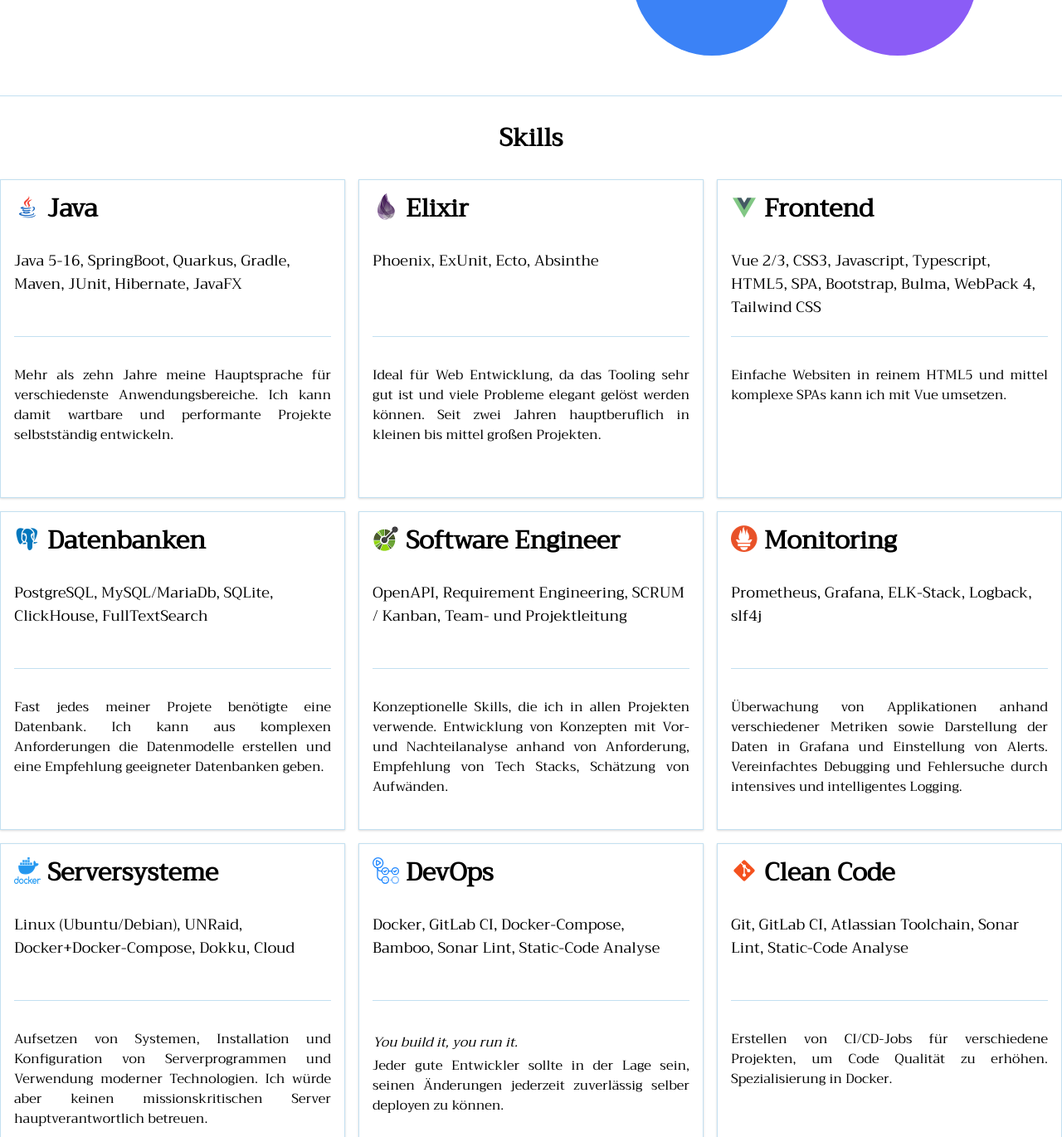
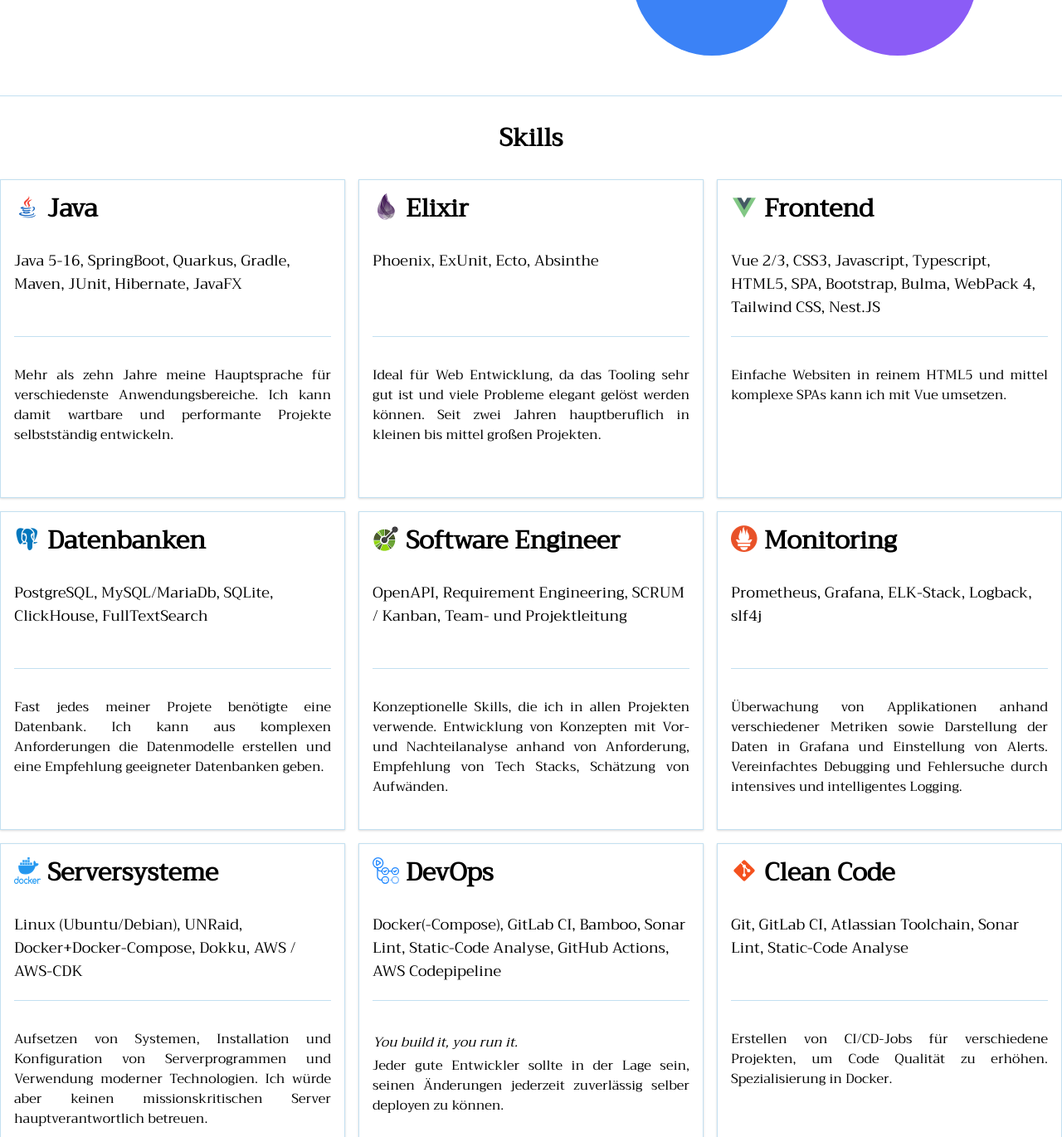
Before and after one commit to Meldanor/PersonalWebpage, a Nuxt app: page / in a window 1280 px wide. Shown: the part 1493-2863 px from the top of the page at 83% size. Built offline with nearby package versions, Linux system fonts and the light colour scheme.

Commit message:
Update skills

```diff
--- a/components/SkillList.vue
+++ b/components/SkillList.vue
@@ -24,7 +24,7 @@
       </skill>
       <skill name="Frontend" icon="/logos/vue-js.png">
         <template #skill-list>
-          Vue 2/3, CSS3, Javascript, Typescript, HTML5, SPA, Bootstrap, Bulma, WebPack 4, Tailwind CSS
+          Vue 2/3, CSS3, Javascript, Typescript, HTML5, SPA, Bootstrap, Bulma, WebPack 4, Tailwind CSS, Nest.JS
         </template>
         <template #description>
           Einfache Websiten in reinem HTML5 und mittel komplexe SPAs kann ich mit Vue umsetzen.
@@ -60,7 +60,7 @@
       </skill>
       <skill name="Serversysteme" icon="/logos/docker.png">
         <template #skill-list>
-          Linux (Ubuntu/Debian), UNRaid, Docker+Docker-Compose, Dokku, Cloud
+          Linux (Ubuntu/Debian), UNRaid, Docker+Docker-Compose, Dokku, AWS / AWS-CDK
         </template>
         <template #description>
           Aufsetzen von Systemen, Installation und Konfiguration von Serverprogrammen und Verwendung moderner
@@ -69,7 +69,7 @@
       </skill>
       <skill name="DevOps" icon="/logos/github-actions.svg">
         <template #skill-list>
-          Docker, GitLab CI, Docker-Compose, Bamboo, Sonar Lint, Static-Code Analyse
+          Docker(-Compose), GitLab CI, Bamboo, Sonar Lint, Static-Code Analyse, GitHub Actions, AWS Codepipeline
         </template>
         <template #description>
           <p>
```
